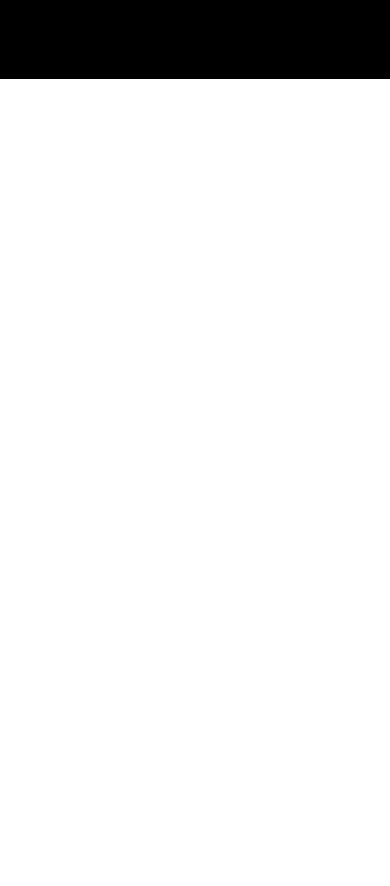
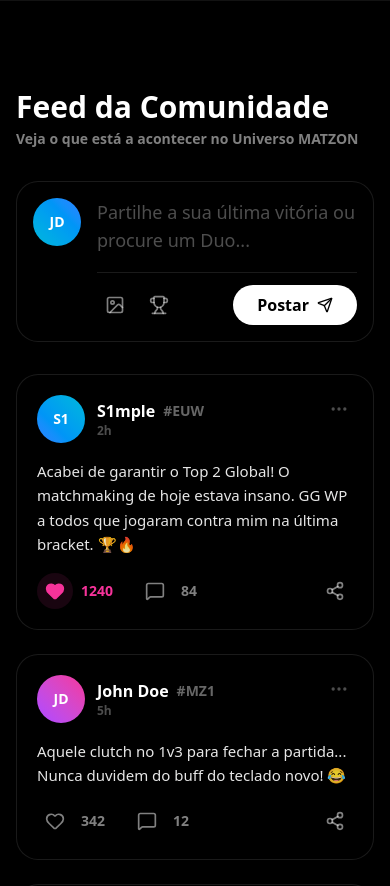
Before and after one commit to LURY-TMP/matzon-web-test, a Next.js app in the folder apps/web/: page / in a window 390 px wide. Shown: the part 3171-4057 px from the top of the page. Before the commit the page ends 3250 px from the top, so only its background shows below. Built offline with nearby package versions, Linux system fonts and the light colour scheme.

Commit message:
feat: Social Feed com likes, posts e criar publicação

```diff
--- a/apps/web/src/app/page.tsx
+++ b/apps/web/src/app/page.tsx
@@ -3,13 +3,14 @@ import { LandingHero } from '@/components/layout/LandingHero';
 import { Leaderboard } from '@/components/gaming/Leaderboard';
 import { PlayerCard } from '@/components/social/PlayerCard';
 import { TournamentBracket } from '@/components/tournament/TournamentBracket';
+import { SocialFeed } from '@/components/social/SocialFeed';
 
 export default function Home() {
   return (
     <main className="min-h-screen bg-black">
       <Navbar />
       <LandingHero />
-      <div className="max-w-7xl mx-auto px-4 sm:px-6 lg:px-8 py-20 flex flex-col lg:flex-row gap-8 items-start">
+      <div className="max-w-7xl mx-auto px-4 sm:px-6 lg:px-8 py-10 flex flex-col lg:flex-row gap-8 items-start">
         <div className="w-full lg:w-2/3">
           <Leaderboard />
         </div>
@@ -17,7 +18,12 @@ export default function Home() {
           <PlayerCard />
         </div>
       </div>
-      <TournamentBracket />
+      <div className="bg-white/[0.02] border-y border-white/5">
+        <TournamentBracket />
+      </div>
+      <div className="py-10">
+        <SocialFeed />
+      </div>
     </main>
   );
 }
--- /dev/null
+++ b/apps/web/src/components/social/SocialFeed.tsx
@@ -0,0 +1,123 @@
+'use client';
+
+import React, { useState } from 'react';
+import { motion } from 'framer-motion';
+import { Heart, MessageSquare, Share2, MoreHorizontal, Image as ImageIcon, Send, Trophy } from 'lucide-react';
+
+const initialPosts = [
+  {
+    id: 1,
+    author: { name: 'S1mple', tag: '#EUW', avatar: 'from-blue-500 to-cyan-500', initials: 'S1' },
+    content: 'Acabei de garantir o Top 2 Global! O matchmaking de hoje estava insano. GG WP a todos que jogaram contra mim na última bracket. 🏆🔥',
+    timestamp: '2h', likes: 1240, comments: 84, hasImage: false, isLiked: true,
+  },
+  {
+    id: 2,
+    author: { name: 'John Doe', tag: '#MZ1', avatar: 'from-purple-500 to-pink-500', initials: 'JD' },
+    content: 'Aquele clutch no 1v3 para fechar a partida... Nunca duvidem do buff do teclado novo! 😂',
+    timestamp: '5h', likes: 342, comments: 12, hasImage: false, isLiked: false,
+  },
+  {
+    id: 3,
+    author: { name: 'TenZ', tag: '#NA1', avatar: 'from-red-500 to-orange-500', initials: 'TZ' },
+    content: 'Procurando um Duo para grindar o rank Elite esta noite. Requisitos: comunicação no Discord e não dar rage no primeiro round. Alguém on? ⚔️',
+    timestamp: '8h', likes: 890, comments: 156, hasImage: false, isLiked: false,
+  }
+];
+
+export function SocialFeed() {
+  const [posts, setPosts] = useState(initialPosts);
+
+  const containerVariants = {
+    hidden: { opacity: 0 },
+    visible: { opacity: 1, transition: { staggerChildren: 0.15 } }
+  };
+  const postVariants = {
+    hidden: { opacity: 0, y: 20 },
+    visible: { opacity: 1, y: 0, transition: { duration: 0.4 } }
+  };
+
+  const toggleLike = (postId: number) => {
+    setPosts(posts.map(post => {
+      if (post.id === postId) {
+        return { ...post, isLiked: !post.isLiked, likes: post.isLiked ? post.likes - 1 : post.likes + 1 };
+      }
+      return post;
+    }));
+  };
+
+  return (
+    <section className="w-full max-w-2xl mx-auto py-12 px-4">
+      <div className="mb-8">
+        <h2 className="text-3xl font-black text-white">Feed da Comunidade</h2>
+        <p className="text-white/50 text-sm mt-1 font-semibold">Veja o que está a acontecer no Universo MATZON</p>
+      </div>
+      <div className="bg-black/40 backdrop-blur-xl border border-white/10 rounded-3xl p-4 mb-8 shadow-lg">
+        <div className="flex gap-4">
+          <div className="w-12 h-12 rounded-full bg-gradient-to-tr from-cyan-500 to-blue-500 flex items-center justify-center flex-shrink-0">
+            <span className="text-white font-black text-sm">JD</span>
+          </div>
+          <div className="flex-1">
+            <textarea placeholder="Partilhe a sua última vitória ou procure um Duo..." className="w-full bg-transparent text-white placeholder:text-white/30 resize-none outline-none text-lg min-h-[60px]" />
+            <div className="flex items-center justify-between pt-3 border-t border-white/10 mt-2">
+              <div className="flex gap-2">
+                <button className="p-2 text-white/50 hover:text-cyan-400 hover:bg-cyan-400/10 rounded-full transition-colors">
+                  <ImageIcon className="w-5 h-5" />
+                </button>
+                <button className="p-2 text-white/50 hover:text-yellow-400 hover:bg-yellow-400/10 rounded-full transition-colors">
+                  <Trophy className="w-5 h-5" />
+                </button>
+              </div>
+              <button className="flex items-center gap-2 bg-white text-black px-6 py-2 rounded-full font-bold hover:bg-white/90 transition-transform active:scale-95">
+                Postar <Send className="w-4 h-4" />
+              </button>
+            </div>
+          </div>
+        </div>
+      </div>
+      <motion.div variants={containerVariants} initial="hidden" animate="visible" className="flex flex-col gap-6">
+        {posts.map((post) => (
+          <motion.div key={post.id} variants={postVariants} className="bg-black/40 backdrop-blur-xl border border-white/10 rounded-3xl p-5 shadow-lg hover:border-white/20 transition-colors">
+            <div className="flex justify-between items-start mb-4">
+              <div className="flex items-center gap-3">
+                <div className={`w-12 h-12 rounded-full bg-gradient-to-tr ${post.author.avatar} flex items-center justify-center flex-shrink-0 shadow-md`}>
+                  <span className="text-white font-black text-sm">{post.author.initials}</span>
+                </div>
+                <div className="flex flex-col">
+                  <div className="flex items-center gap-2">
+                    <span className="text-white font-bold text-base cursor-pointer hover:underline">{post.author.name}</span>
+                    <span className="text-white/40 text-sm font-semibold">{post.author.tag}</span>
+                  </div>
+                  <span className="text-white/30 text-xs font-bold">{post.timestamp}</span>
+                </div>
+              </div>
+              <button className="text-white/30 hover:text-white p-1 rounded-full hover:bg-white/5 transition-colors">
+                <MoreHorizontal className="w-5 h-5" />
+              </button>
+            </div>
+            <p className="text-white/90 text-[15px] leading-relaxed mb-4">{post.content}</p>
+            <div className="flex items-center gap-6 mt-4">
+              <button onClick={() => toggleLike(post.id)} className={`flex items-center gap-2 text-sm font-bold transition-colors group ${post.isLiked ? 'text-pink-500' : 'text-white/50 hover:text-pink-500'}`}>
+                <div className={`p-2 rounded-full transition-colors ${post.isLiked ? 'bg-pink-500/10' : 'group-hover:bg-pink-500/10'}`}>
+                  <Heart className={`w-5 h-5 ${post.isLiked ? 'fill-current' : ''}`} />
+                </div>
+                <span>{post.likes}</span>
+              </button>
+              <button className="flex items-center gap-2 text-sm font-bold text-white/50 hover:text-cyan-400 transition-colors group">
+                <div className="p-2 rounded-full group-hover:bg-cyan-400/10 transition-colors">
+                  <MessageSquare className="w-5 h-5" />
+                </div>
+                <span>{post.comments}</span>
+              </button>
+              <button className="flex items-center gap-2 text-sm font-bold text-white/50 hover:text-green-400 transition-colors group ml-auto">
+                <div className="p-2 rounded-full group-hover:bg-green-400/10 transition-colors">
+                  <Share2 className="w-5 h-5" />
+                </div>
+              </button>
+            </div>
+          </motion.div>
+        ))}
+      </motion.div>
+    </section>
+  );
+}
```
